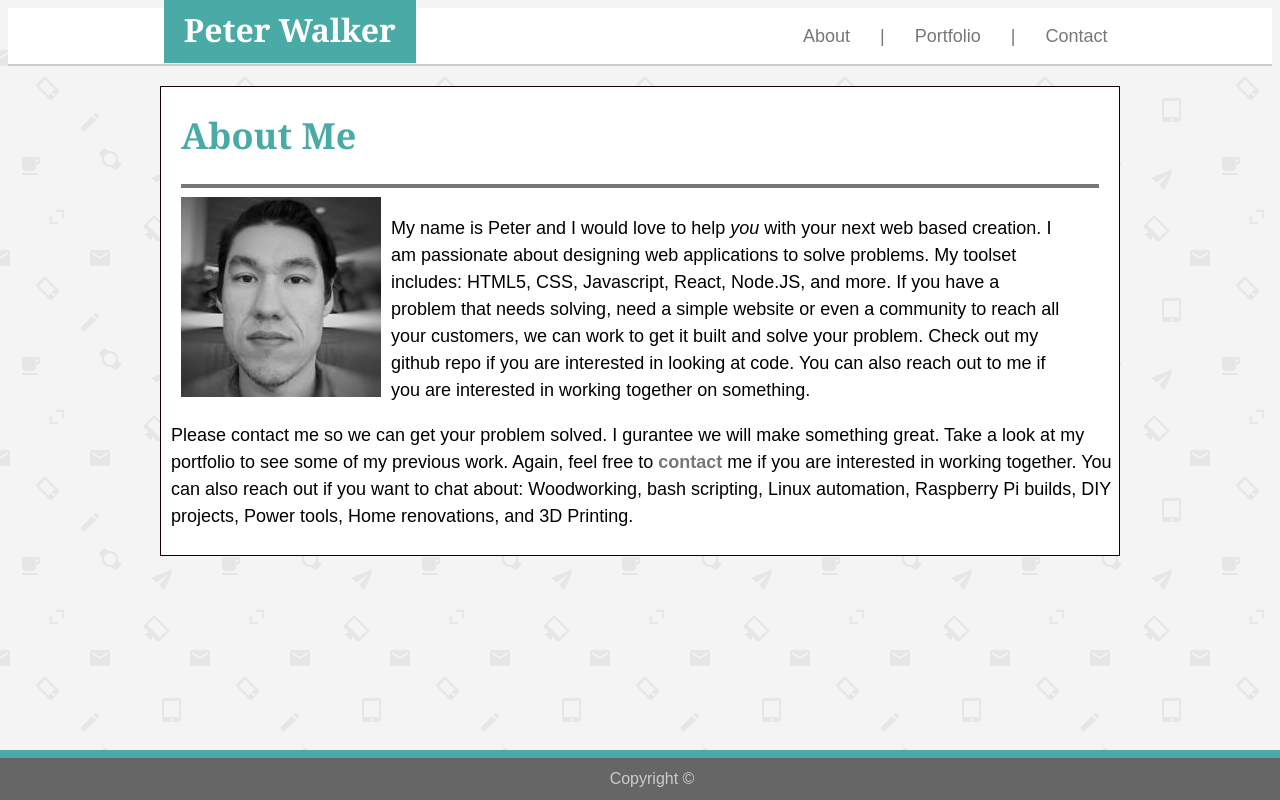
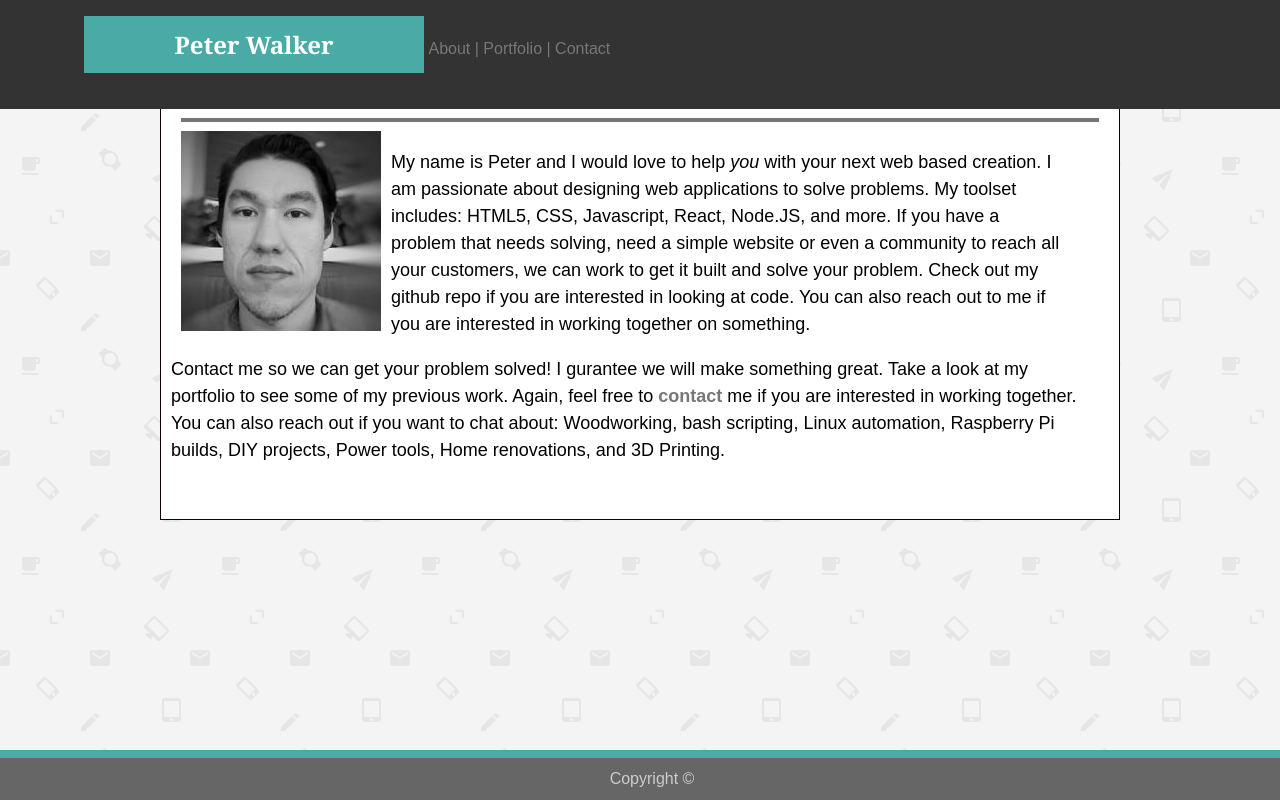
Before and after one commit to peteawalk/basic-portfolio, a plain HTML site: page index.html in a window 1280 px wide. Drawn offline with Linux system fonts and the light colour scheme.

Commit message:
more changes to style.css and index.html

```diff
--- a/assets/css/style.css
+++ b/assets/css/style.css
@@ -9,18 +9,44 @@ body {
     background-image: url(../images/email-pattern.png);
     background-repeat: repeat;
     background-color: black;
+    margin: 0 auto;
+    padding: 0;
 }
 
-#headwrapper {
+header {
+    background-color: #333333;
+    position: fixed;
+    top: 0;
+    width: 100%;
+    margin-bottom: 10px;
+    z-index: 1;
+  }
+
+  #peterw {
+    text-align: center;
+    color: white;
+    background-color: #4aaaa5;
+    padding: 12px 20px;
+    margin-top: 0px;
+    margin-left: 44px;
+    width: 300px;
+}
+
+li {
+    display: inline-block;
+    text-align: center;
+    margin: 0 auto;
+}
+
+
+/* #headwrapper {
+        margin: 0 auto;
     background-color: #ffffff;
     border-bottom: 2px solid #cccccc;
     border-bottom-width: 100%;
-    padding: 0 0 12px 0;
-    margin: 0 auto;
     margin-bottom: 20px;
     width: 100%;
-    height: auto;
-    text-align: center;
+    height: 60px;
 }
 
 #peterw {
@@ -28,30 +54,34 @@ body {
     color: white;
     background-color: #4aaaa5;
     padding: 12px 20px;
-    display: inline;
-    margin-right: 80px;
+    display: inline-block;
+    margin-top: 0px;
+    margin-right: 180px;
     margin-left: 44px;
+    width: 300px;
 }
 
 #navigate {
     text-align: center;
-    width: 400px;
-    margin-left: 240px;
+    width: 80px;
+    margin-left: 0px;
+    margin-top: 0px;
     color: #777777;
     font-size: 18px;
     display: inline-block;
+    width: 300px;
     padding: 0px 5px 5px 15px;
 }
 
-span {
-    word-spacing: 10px;
-}
 
-#navigate a {
-    padding: 0 15px;
-    color: #777777;
-}
+#navigate li {
+    display: inline-block;
+    width: fit-content;
+    text-decoration: none;
+    text-align: center;
+} */
 
+a,
 a:link,
 a:visited {
     color: #777777;
@@ -81,9 +111,11 @@ hr {
     font-size: 18px;
     background-color: #ffffff;
     border: 1px solid #140101;
-    height: 470px;
+    height: 500px;
     margin: 0 auto;
     margin-top: 20px;
+    position: relative:
+    top: 120px;
 }
 
 #myportfolio {
@@ -174,6 +206,7 @@ hr {
      font-size: 18px;
      line-height: 27px;
      margin-left: 10px;
+     width: 95%
  }
 
 form {
--- a/index.html
+++ b/index.html
@@ -7,16 +7,30 @@
     </head>
 
     <body>
-        <div id="headwrapper">
+        <!-- <div id="headwrapper"> -->
+    <!-- <header id="headwrapper">
         <h1 id="peterw">Peter Walker</h1>
         <nav id="navigate">
-            <span>
-            <a id="index" href="index.html">About</a> |
-            <a id="portfolio" href="portfolio.html">Portfolio</a> |
-            <a id="contact" href="contact.html">Contact</a>
-            </span>
+            <ul>
+                <li><a id="index" href="index.html">About |</a></li>
+                <li><a id="portfolio" href="portfolio.html">Portfolio |</a></li>
+                <li><a id="contact" href="contact.html">Contact</a></li>
+            </ul>
         </nav>
-        </div>
+    </header> -->
+        <!-- </div> -->
+
+
+        <header>
+                <nav>
+                    <ul>
+                        <li><h1 id="peterw">Peter Walker</h1></li>
+                        <li><a id="index" href="index.html">About |</a></li>
+                        <li><a id="portfolio" href="portfolio.html">Portfolio |</a></li>
+                        <li><a id="contact" href="contact.html">Contact</a></li>
+                   </ul>
+                </nav>
+        </header>
 
             <div id="aboutme">
                 <h1 id="aboutme_header">About Me</h1>
@@ -26,7 +40,7 @@
                     My name is Peter and I would love to help <em>you</em> with your next web based creation. I am passionate about designing web applications to solve problems. My toolset includes: HTML5, CSS, Javascript, React, Node.JS, and more. If you have a problem that needs solving, need a simple website or even a community to reach all your customers, we can work to get it built and solve your problem. Check out my github repo if you are interested in looking at code. You can also reach out to me if you are interested in working together on something.
                 </p>
                 <p id="para2">
-                    Please contact me so we can get your problem solved. I gurantee we will make something great. Take a look at my portfolio to see some of my previous work.
+                    Contact me so we can get your problem solved! I gurantee we will make something great. Take a look at my portfolio to see some of my previous work.
                     Again, feel free to <strong><a href="contact.html">contact</a></strong> me if you are interested in working together.
                     You can also reach out if you want to chat about: Woodworking, bash scripting, Linux automation, Raspberry Pi builds, DIY projects, Power tools, Home renovations, and 3D Printing.
                 </p>
```
Also changed, not shown: assets/images/Contact me!.html (deleted, +0 -41 lines).
